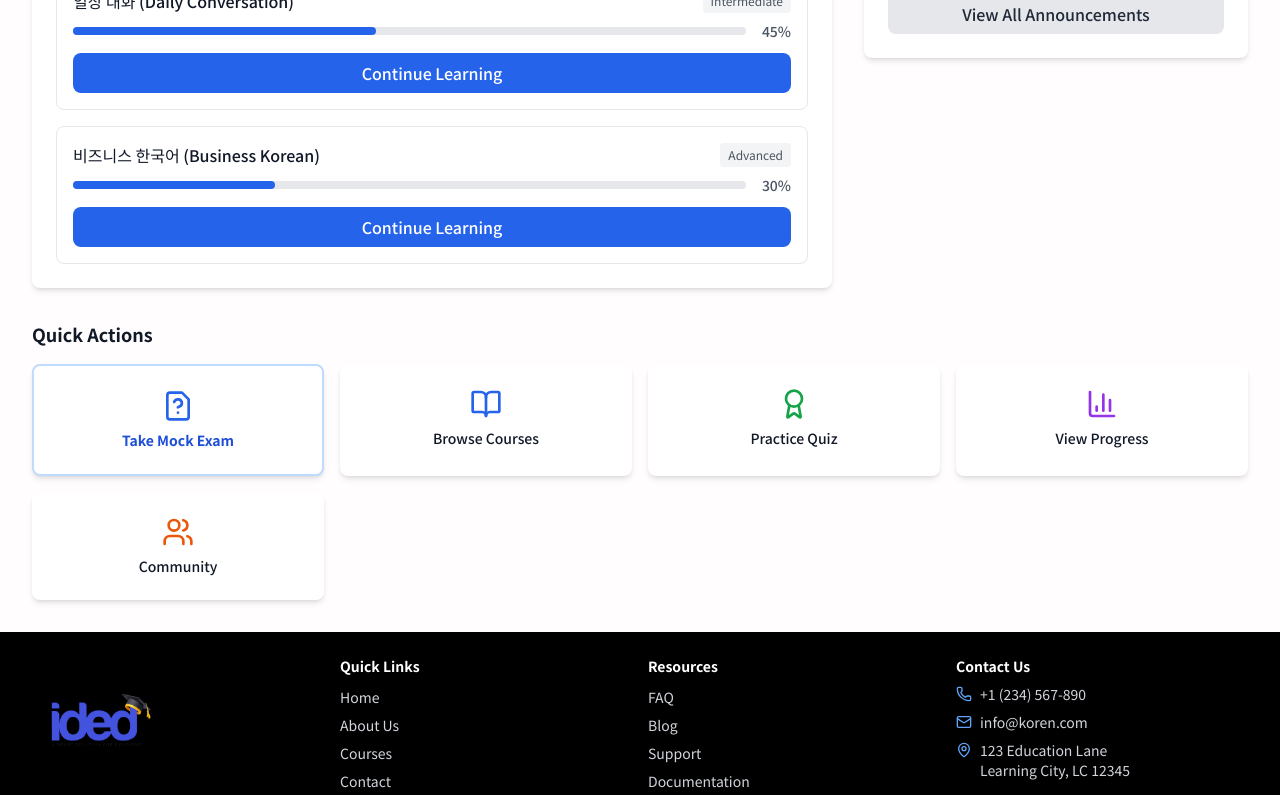
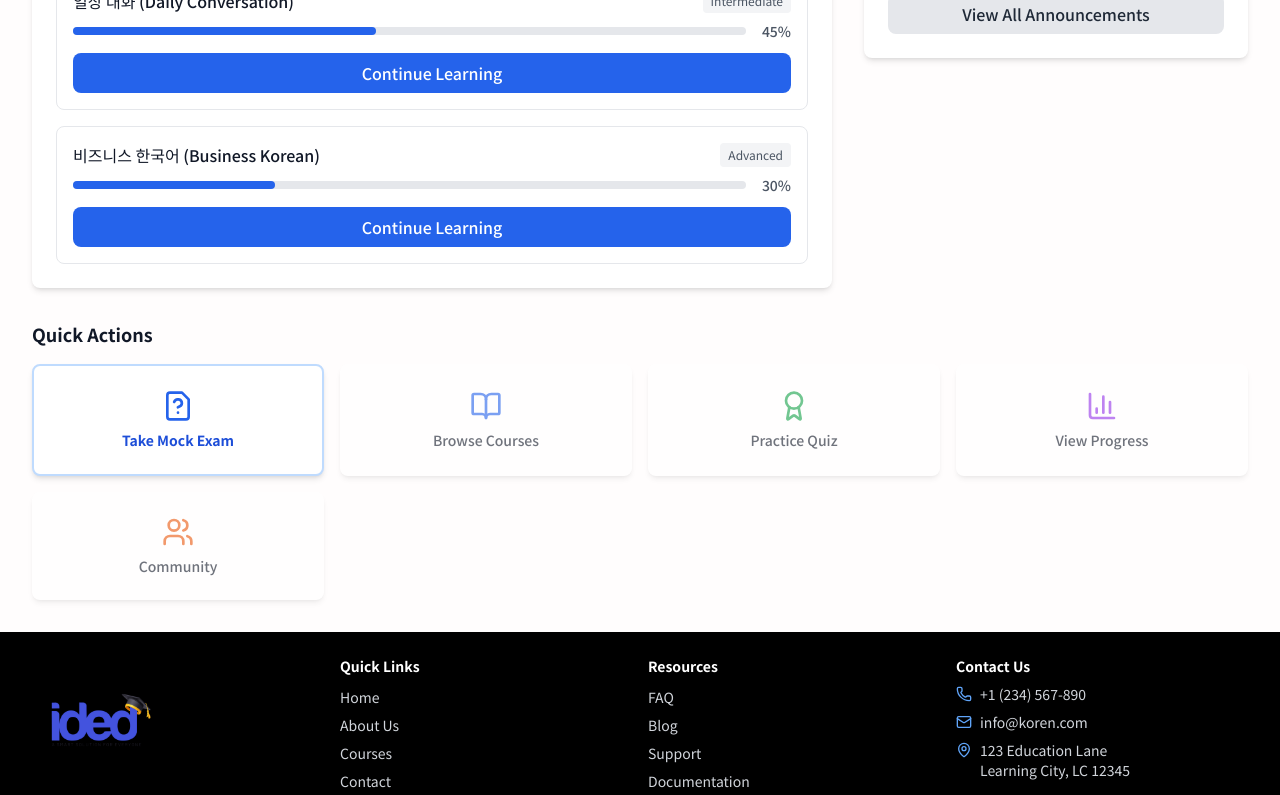
Before and after one commit to RuchiraRTG/Koren_Course_LMS_Frontend, a React (Vite) app in the folder Koren_Lms/: page /home in a window 1280 px wide. Shown: the part 487-1282 px from the top of the page. Built offline with nearby package versions, Linux system fonts and the light colour scheme.

Commit message:
Update Home.jsx

```diff
--- a/Koren_Lms/src/pages/Home.jsx
+++ b/Koren_Lms/src/pages/Home.jsx
@@ -102,7 +102,7 @@ const Home = () => {
             <div className="card">
               <div className="flex items-center justify-between mb-6">
                 <h3 className="text-lg font-semibold text-gray-900">Continue Learning</h3>
-                <Link to="/courses" className="text-sm text-primary-600 hover:text-primary-700 font-medium">
+                <Link to="/home" className="text-sm text-primary-600 hover:text-primary-700 font-medium">
                   View all
                 </Link>
               </div>
@@ -174,26 +174,22 @@ const Home = () => {
               <FileQuestion className="h-8 w-8 text-primary-600 mx-auto mb-2" />
               <p className="text-sm font-bold text-primary-700">Take Mock Exam</p>
             </Link>
-
-            <Link to="/courses" className="card text-center hover:bg-gray-50 transition-colors">
+            <button className="card text-center cursor-not-allowed opacity-60" disabled>
               <BookOpen className="h-8 w-8 text-primary-600 mx-auto mb-2" />
               <p className="text-sm font-medium text-gray-900">Browse Courses</p>
-            </Link>
-
-            <Link to="/practice" className="card text-center hover:bg-gray-50 transition-colors">
+            </button>
+            <button className="card text-center cursor-not-allowed opacity-60" disabled>
               <Award className="h-8 w-8 text-green-600 mx-auto mb-2" />
               <p className="text-sm font-medium text-gray-900">Practice Quiz</p>
-            </Link>
-
-            <Link to="/schedule" className="card text-center hover:bg-gray-50 transition-colors">
+            </button>
+            <button className="card text-center cursor-not-allowed opacity-60" disabled>
               <BarChart3 className="h-8 w-8 text-purple-600 mx-auto mb-2" />
               <p className="text-sm font-medium text-gray-900">View Progress</p>
-            </Link>
-
-            <Link to="/community" className="card text-center hover:bg-gray-50 transition-colors">
+            </button>
+            <button className="card text-center cursor-not-allowed opacity-60" disabled>
               <Users className="h-8 w-8 text-orange-600 mx-auto mb-2" />
               <p className="text-sm font-medium text-gray-900">Community</p>
-            </Link>
+            </button>
           </div>
         </div>
       </main>
```
